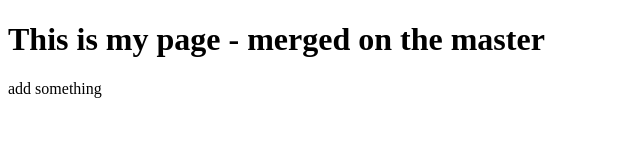
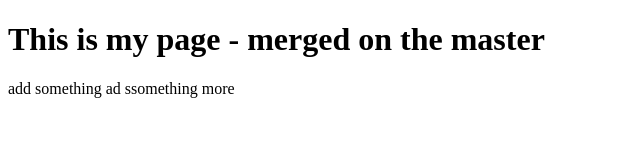
Before and after one commit to krokhale/cohort14a-github-demo, a plain HTML site: page index.html in a window 1280 px wide. Shown: the whole page, without its empty margins (0-640 px from the left). Drawn offline with Linux system fonts and the light colour scheme.

Commit message:
another change

```diff
--- a/index.html
+++ b/index.html
@@ -12,6 +12,8 @@
 
     add something
 
+    ad ssomething more
+
 
   </body>
 </html>
```
